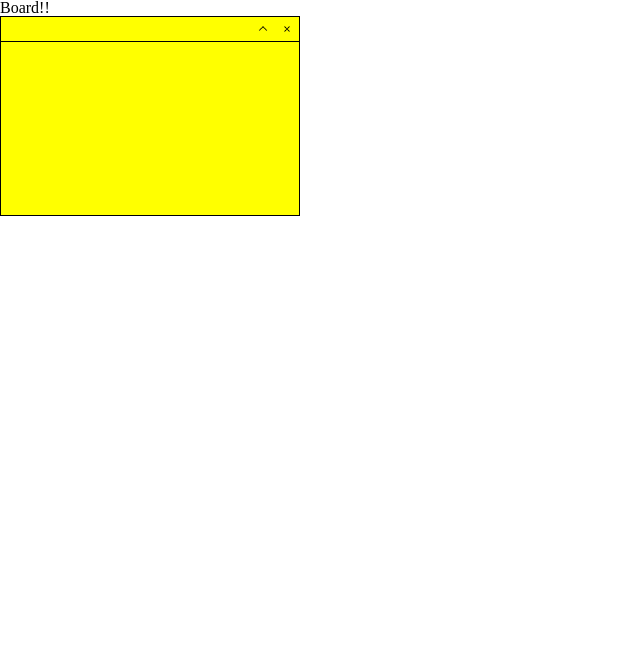
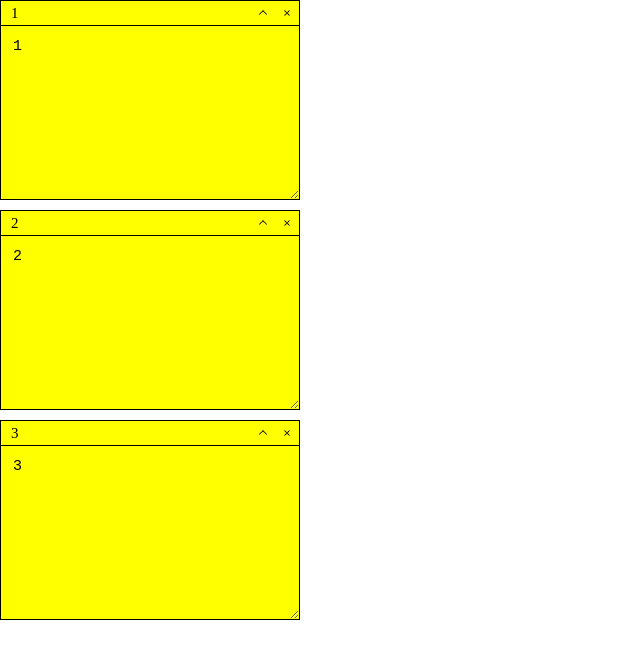
Before and after one commit to HaruHNi/PostItApp, a Vue app in the folder example/vuejs/: page / in a window 1280 px wide. Shown: the top 658 px of the page, without its empty margins (0-640 px from the left). Built offline with nearby package versions, Linux system fonts and the light colour scheme.

Commit message:
Post It Draggable 기능 변경 및 Focus 추가

```diff
--- a/example/vuejs/src/components/PostIt.vue
+++ b/example/vuejs/src/components/PostIt.vue
@@ -1,5 +1,5 @@
 <template>
-    <div class="post-it" :class=classes v-draggable>
+    <div class="post-it" :class=classes v-draggable="onMove" :style="styles" @click="onActive">
         <div class="post-it-bar">
             <span class="post-it-title">{{ title }}</span>
             <div class="post-it-control-group">
@@ -13,7 +13,7 @@
         </div>
 
         <div class="post-it-content">
-            <textarea v-model="bindMessage"></textarea>
+            <textarea v-model="bindMessage" v-focus="focused" @blur="onTextareaBlur"></textarea>
         </div>
     </div>
 </template>
@@ -33,12 +33,24 @@ export default {
         message: {
             type: String,
             default: ''
+        },
+        position: {
+            type: Object,
+            default () {
+                return {
+                    left: 0,
+                    top: 0
+                }
+            }
         }
     },
     data () {
         return {
+            actived: false,
+            focused: false,
             bindMessage: this.message,
-            bindCollapse: this.collapse
+            bindCollapse: this.collapse,
+            bindPosition: this.position
         }
     },
     computed: {
@@ -50,15 +62,38 @@ export default {
         title () {
             const [ title = '', ] = this.bindMessage.split('\n')
             return title
+        },
+        styles () {
+            const {left = 0, top = 0} = this.bindPosition
+            return {
+                left: `${left}px`,
+                top: `${top}px`
+            }
         }
     },
     methods: {
+        onActive () {
+            this.focused = true
+        },
         onToggle () {
             this.bindCollapse = !this.bindCollapse
         },
         onDelete () {
             this.$destroy()
             this.$el.parentNode.removeChild(this.$el)
+        },
+        onMove ({target, position}) {
+            const { className = '' } = target
+
+            if (className === 'post-it-bar') {
+                this.updatePosition(position)
+            }
+        },
+        onTextareaBlur () {
+            this.focused = false
+        },
+        updatePosition (position) {
+            this.bindPosition = position
         }
     }
 }
@@ -76,6 +111,7 @@ export default {
     font-size: 15px;
     transition: height 100ms ease;
     box-sizing: border-box;
+    resize: both;
 
     .post-it-bar {
         position: absolute;
@@ -83,12 +119,14 @@ export default {
         height: 25px;
         top: 0;
         border-bottom: 1px solid #000;
+        user-select: none;
 
         .post-it-title {
             @include ellipsis();
             padding-left: 10px;
             padding-right: 50px;
             line-height: 25px;
+            pointer-events: none;
         }
 
         .post-it-control-group {
--- a/example/vuejs/src/components/directives/Draggable.js
+++ b/example/vuejs/src/components/directives/Draggable.js
@@ -1,6 +1,9 @@
 class Draggable {
-    constructor (element) {
+    constructor (element, binding) {
         this.$el = element
+        this.binding = binding
+
+        this.$target = null
         this.distance = null
         this.canceled = ['input', 'textarea', 'button', 'select', 'option']
     }
@@ -15,12 +18,14 @@ class Draggable {
     }
 
     start (e) {
-        const { nodeName = '' } = e.target
+        const { target } = e
+        const { nodeName = '' } = target
 
         if (this.canceled.includes(nodeName.toLowerCase())) {
             return
         }
 
+        this.$target = target
         const { pageX, pageY } = e
         const { offsetLeft, offsetTop, offsetWidth, offsetHeight } = this.$el
 
@@ -51,14 +56,33 @@ class Draggable {
             top = top < 0 ? 0 : clientHeight - targetHeight
         }
 
-        this.updatePosition({left, top})
+        const param = {
+            type: 'draggable',
+            target: this.$target,
+            position: {
+                left,
+                top
+            }
+        }
+
+        if (this.isBinging()) {
+            this.binding(param)
+        } else {
+            this.updatePosition(param)
+        }
     }
 
     end () {
+        this.$target = null
         document.removeEventListener('mousemove', this.bindMove)
     }
 
-    updatePosition ({left = 0, top = 0}) {
+    isBinging () {
+        return !!this.binding
+    }
+
+    updatePosition ({position = {}}) {
+        const {left = 0, top = 0} = position
         const { cssText = '' } = this.$el.style
         const newCssText = `${cssText} left: ${left}px; top: ${top}px;`
 
@@ -67,8 +91,9 @@ class Draggable {
 }
 
 export default {
-    bind (el) {
-        const draggable = new Draggable(el)
+    bind (el, binding) {
+        const { value = null } = binding
+        const draggable = new Draggable(el, value)
         draggable.init()
     }
 }
--- /dev/null
+++ b/example/vuejs/src/components/directives/Focus.js
@@ -0,0 +1,20 @@
+export default {
+    inserted (el, binding) {
+        const { value = null } = binding
+
+        if (value) {
+            el.focus()
+        } else {
+            el.blur()
+        }
+    },
+    componentUpdated (el, binding) {
+        const { value = null } = binding
+
+        if (value) {
+            el.focus()
+        } else {
+            el.blur()
+        }
+    }
+}
--- a/example/vuejs/src/main.js
+++ b/example/vuejs/src/main.js
@@ -3,7 +3,9 @@ import App from '@/App.vue'
 import router from '@/router'
 import store from '@/store'
 
+import Focus from '@/components/directives/Focus'
 import Draggable from '@/components/directives/Draggable'
+Vue.directive('focus', Focus)
 Vue.directive('draggable', Draggable)
 
 Vue.config.productionTip = false
--- a/example/vuejs/src/styles/app.scss
+++ b/example/vuejs/src/styles/app.scss
@@ -22,4 +22,5 @@ button {
     overflow: hidden;
     color: transparent;
     pointer-events: none;
+    user-select: none;
 }
--- a/example/vuejs/src/views/Board.vue
+++ b/example/vuejs/src/views/Board.vue
@@ -2,7 +2,7 @@
   <div id="board">
     <h1>Board!!</h1>
 
-    <PostIt v-bind="postIt"/>
+    <PostIt v-for="postIt in postIts" :key="postIt.id" v-bind="postIt"/>
   </div>
 </template>
 
@@ -16,7 +16,11 @@ export default {
     },
     data () {
         return {
-            postIt: { id: 1, collapse: false, message: '' }
+            postIts: [
+              { id: 1, collapse: false, message: '1', position: {left: 0, top: 0} },
+              { id: 2, collapse: false, message: '2', position: {left: 0, top: 210} },
+              { id: 3, collapse: false, message: '3', position: {left: 0, top: 420} }
+            ]
         }
     }
 }
```
